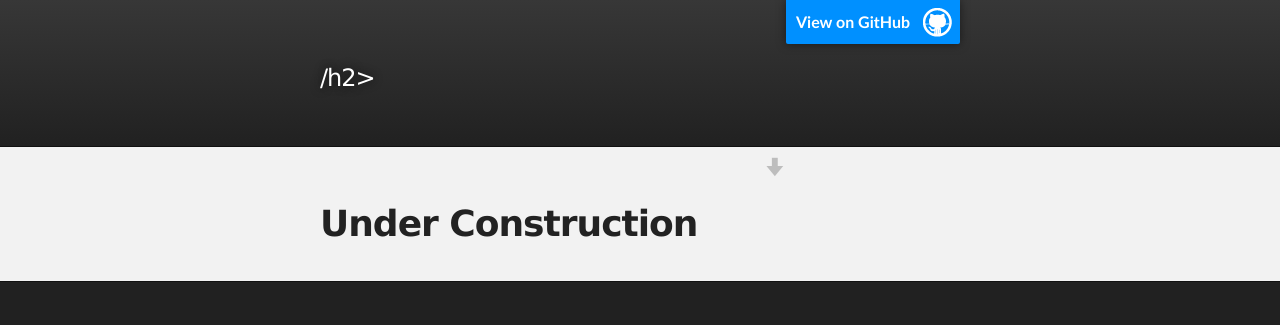
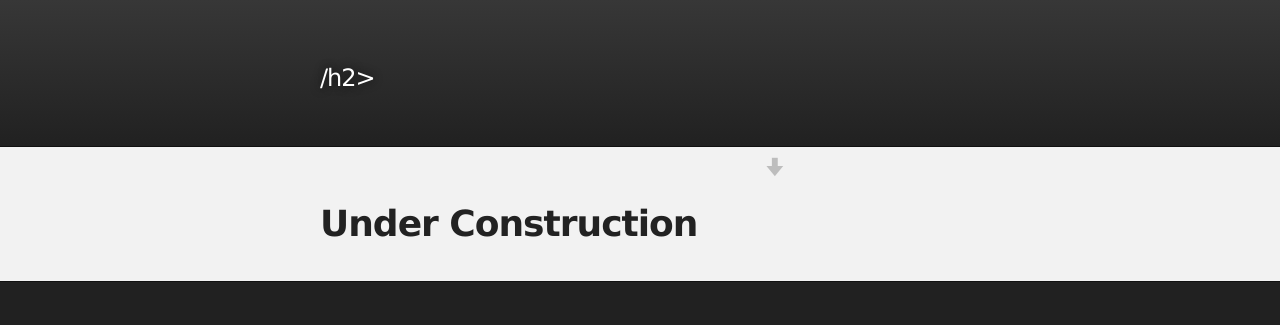
Before and after one commit to hopeistm/boofplaceholder, a plain HTML site: page index.html in a window 1280 px wide. Drawn offline with Linux system fonts and the light colour scheme.

Commit message:
Update index.html

```diff
--- a/index.html
+++ b/index.html
@@ -16,8 +16,6 @@
     <!-- HEADER -->
     <div id="header_wrap" class="outer">
         <header class="inner">
-          <a id="forkme_banner" href="https://github.com/hopeistm/boofplaceholder">View on GitHub</a>
-
           <h1 id="project_title"></h1>
           <h2 id="project_tagline">/h2>
 
```
